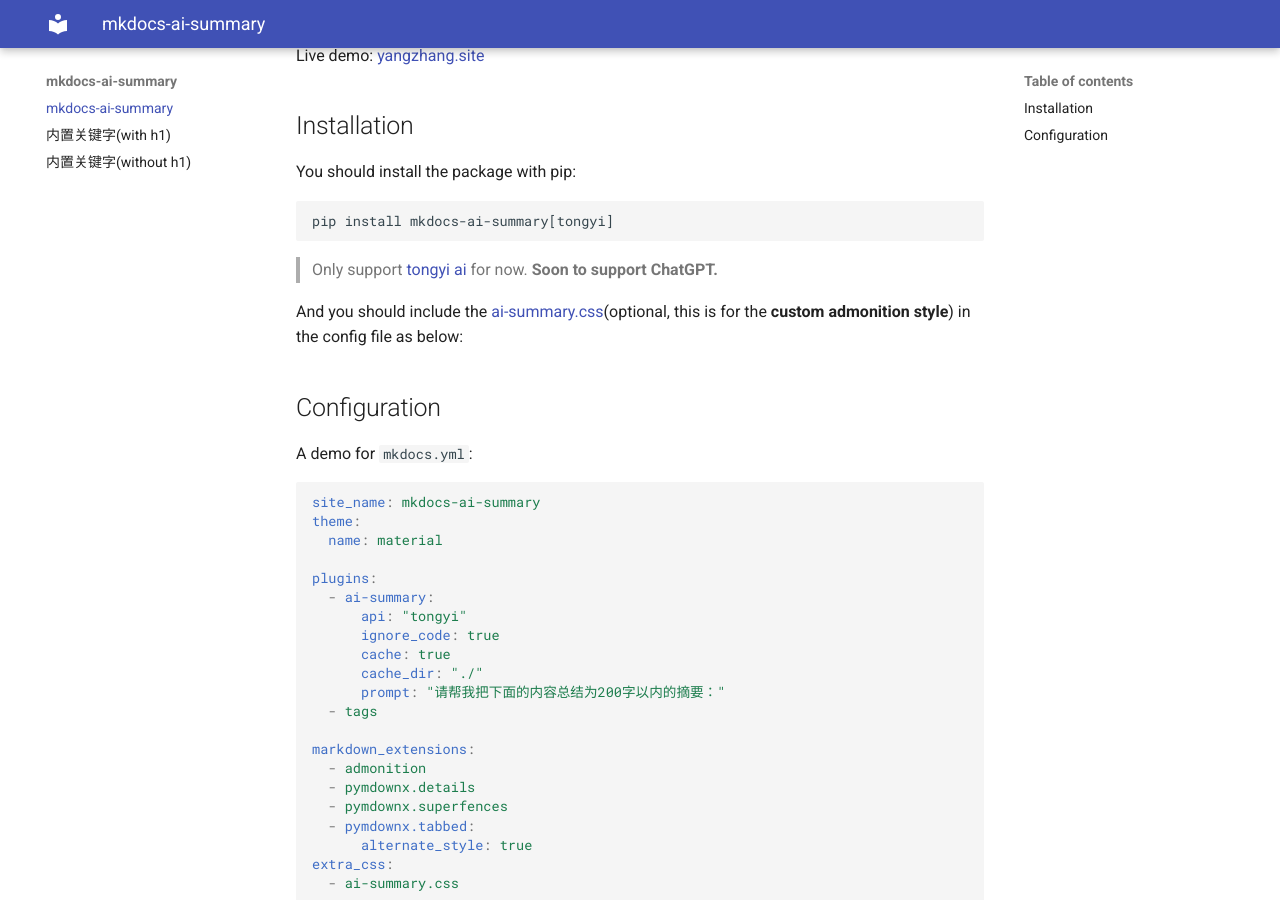
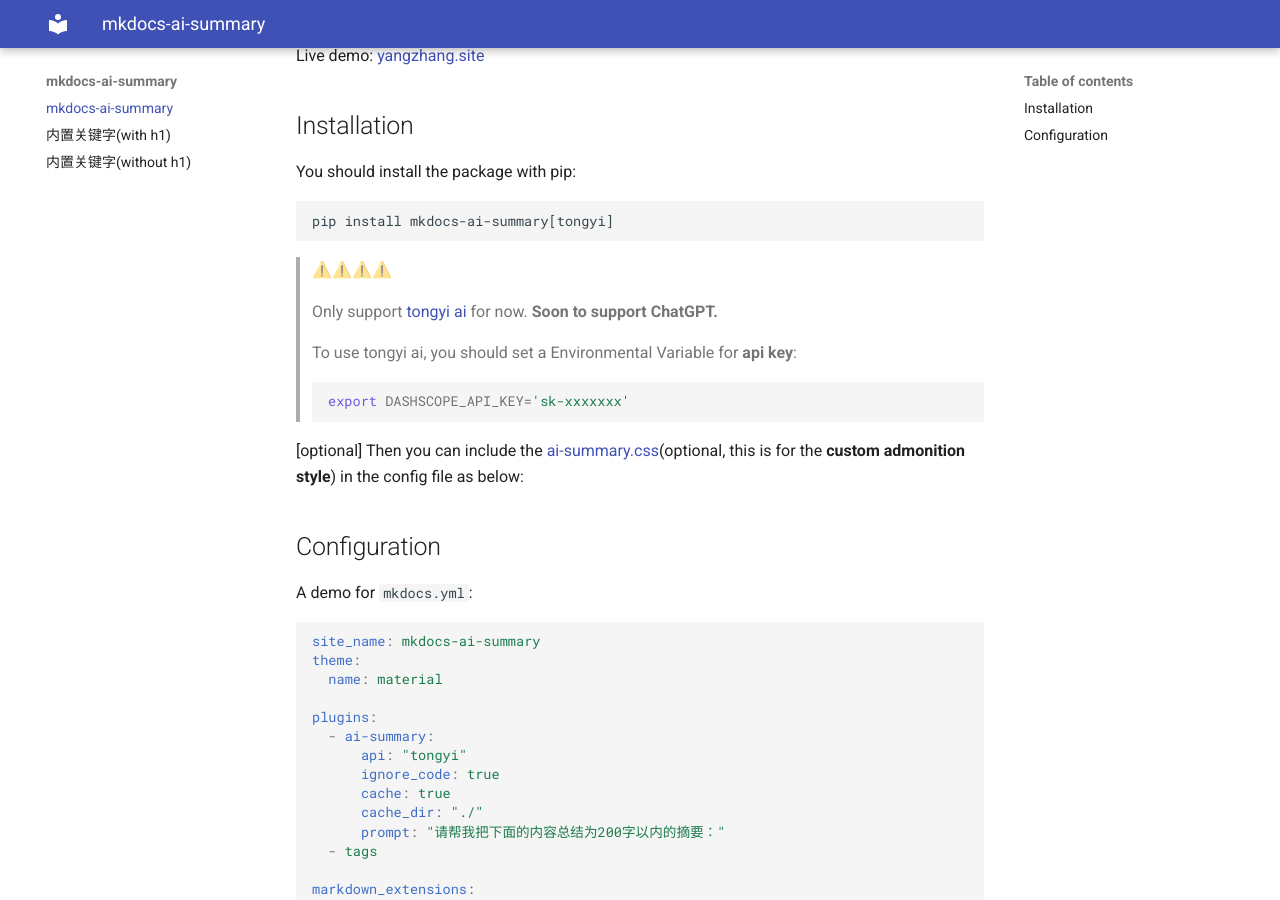
Before and after one commit to AIboy996/mkdocs-ai-summary, an MkDocs documentation site: the page built from docs/index.md, in a window 1280 px wide and 900 px high, scrolled down 528 px. Built offline with MkDocs 1.6.1 and Material for MkDocs 9.7.7, drawn with Linux system fonts in a browser that asks for light colours.

````diff
--- a/docs/index.md
+++ b/docs/index.md
@@ -20,9 +20,16 @@ You should install the package with pip:
 pip install mkdocs-ai-summary[tongyi]
 ```
 
+> ⚠️⚠️⚠️⚠️
+>
 > Only support [tongyi ai](https://tongyi.aliyun.com/) for now. **Soon to support ChatGPT.**
+>
+>  To use tongyi ai, you should set a Environmental Variable for **api key**:
+>  ```bash
+>  export DASHSCOPE_API_KEY='sk-xxxxxxx'
+>  ```
 
-And you should include the [ai-summary.css](./ai-summary.css)(optional, this is for the **custom admonition style**) in the config file as below:
+[optional] Then you can include the [ai-summary.css](./ai-summary.css)(optional, this is for the **custom admonition style**) in the config file as below:
 
 ## Configuration
 
````
Also changed, not shown: readme.md (+8 -1 lines), site/index.html.
